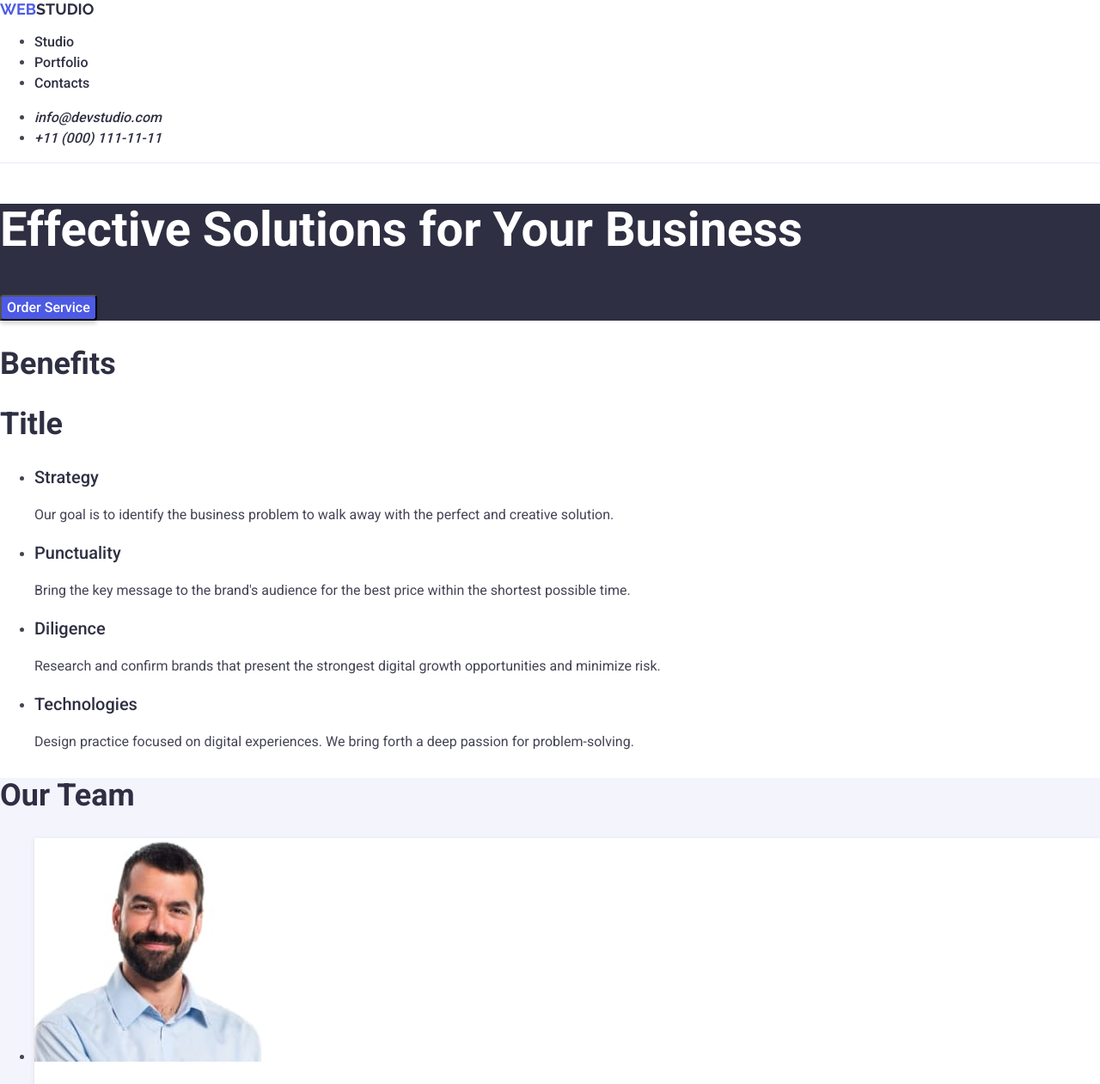
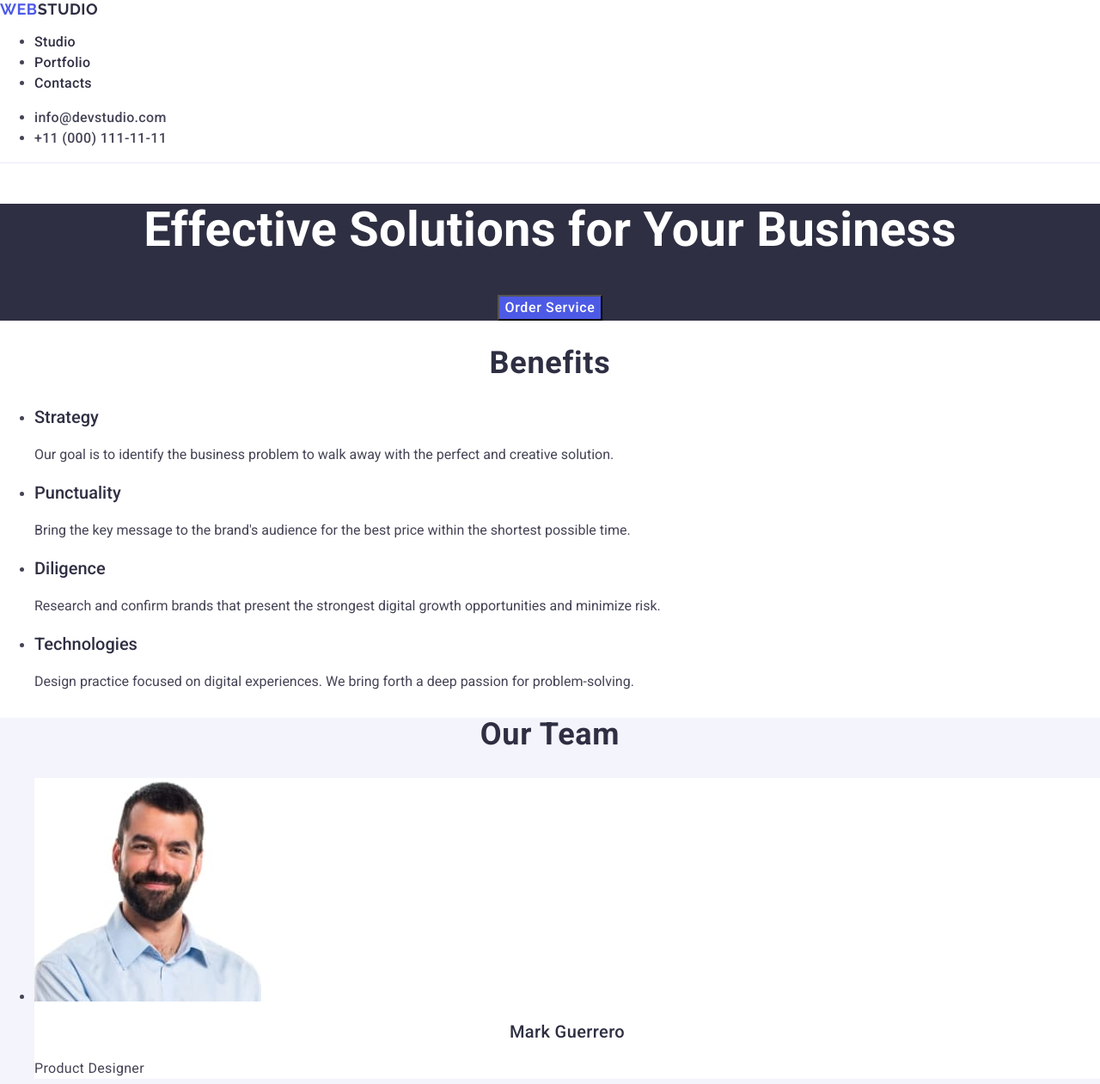
Before and after one commit to Oleg12321/goit-markup-hw-02, a plain HTML site: page index.html in a window 1280 px wide. Shown: the top 1261 px of the page at 86% size. Drawn offline with nearby package versions, Linux system fonts and the light colour scheme.

Commit message:
correcting errors

```diff
--- a/css/styles.css
+++ b/css/styles.css
@@ -1,7 +1,6 @@
 body {
-	font-family: 'Roboto', 'Raleway', sans-serif;
+	font-family: 'Roboto', sans-serif;
 	color: #434455;
-	box-sizing: border-box;
 	/* WHITE */
 	background: rgb(255, 255, 255);
 }
@@ -49,7 +48,7 @@
 	font-weight: 500;
 	line-height: 24px;
 	letter-spacing: 2%;
-    text-decoration: none;
+	text-decoration: none;
 }
 header {
 	/* CORNFLOWER */
@@ -57,8 +56,6 @@
 }
 
 button {
-	border-radius: 4px;
-	box-shadow: 0px 4px 4px 0px rgba(0, 0, 0, 0.15);
 	/* IRIS */
 	background: rgb(77, 90, 229);
 	cursor: pointer;
@@ -70,34 +67,41 @@
 	letter-spacing: 4%;
 }
 
-.logo-web{
-    color: rgb(77, 90, 229);
+address {
+	font-style: normal;
 }
 
 /* header */
 
-.header__contact-list {
-	color: rgb(67, 68, 85);
-}
 .header__logo {
-	color: rgb(46, 47, 66);
-	font-family: "Raleway";
+	color: #4d5ae5;
+	font-family: 'Raleway', sans-serif;
 	font-size: 18px;
 	font-weight: 700;
-	line-height: 21px;
-	letter-spacing: 3%;
+	line-height: 1.17;
+	letter-spacing: 0.03em;
 	text-transform: uppercase;
+}
+.logo-web-header {
+	color: #2e2f42;
+}
+.header__menu-link {
+	letter-spacing: 0.02em;
 }
 
 .header__menu-link:hover,
 .header__menu-link:focus,
 .header__contact-link:hover,
-.header__contact-link:focus{
-    /* Body Medium */
-color: rgb(64, 75, 191);
+.header__contact-link:focus {
+	/* Body Medium */
+	color: rgb(64, 75, 191);
 }
-.header__menu-link:active{
+.header__menu-link:active {
+}
 
+.header__contact-link {
+	color: #434455;
+	letter-spacing: 0.02em;
 }
 
 /* main */
@@ -105,10 +109,41 @@
 
 .main__section-head {
 	/* NAVY BLUE */
+	font-family: 'Roboto', sans-serif;
 	background: rgb(46, 47, 66);
+	line-height: 1.07;
+	text-align: center;
+	letter-spacing: 0.02em;
 }
-.main__button:hover{
-    background: rgb(64, 75, 191);
+.main__button {
+	font-family: 'Roboto', sans-serif;
+	letter-spacing: 0.04em;
+}
+.main__button:hover,
+.main__button:focus {
+	background: #404bbf;
+}
+
+/* main__section-enefits */
+.main__subheading {
+	/* Header 3 */
+	color: #2e2f42;
+	font-family: Roboto;
+	font-size: 20px;
+	font-weight: 500;
+	line-height: 24px;
+	letter-spacing: 2%;
+	text-align: left;
+}
+.main__text{
+    /* Body */
+color: #434455;
+font-family: Roboto;
+font-size: 16px;
+font-weight: 400;
+line-height: 24px;
+letter-spacing: 2%;
+text-align: left;
 }
 /* main__section-team */
 
@@ -117,23 +152,37 @@
 	background: rgb(244, 244, 253);
 }
 .main__team-member {
-	border-radius: 0px 0px 4px 4px;
-	box-shadow: 0px 2px 1px 0px rgba(46, 47, 66, 0.08),
-		0px 1px 1px 0px rgba(46, 47, 66, 0.16),
-		0px 1px 6px 0px rgba(46, 47, 66, 0.08);
 	/* WHITE */
 	background: rgb(255, 255, 255);
 }
-
+.main__subtitle{
+    line-height: 1.11;
+    text-align: center;
+    letter-spacing: 0.02em;
+    text-transform: capitalize;
+}
+.main__team-name{
+    line-height: 1.11;
+    text-align: center;
+    letter-spacing: 0.02em;
+    text-transform: capitalize;
+}
+.main__team-role{
+    letter-spacing: 0.02em;
+}
 
 /* main__section-portfolio */
 .main__section-portfolio {
-	box-sizing: border-box;
 	/* CORNFLOWER */
 	border-bottom: 1px solid rgb(231, 233, 252);
 	border-left: 1px solid rgb(231, 233, 252);
 	border-right: 1px solid rgb(231, 233, 252);
 }
+.main__portfolio-name,
+.main__portfolio-category{
+    letter-spacing: 0.02em;
+}
+
 /* footer */
 .footer {
 	/* NAVY BLUE */
@@ -143,11 +192,17 @@
 	color: rgb(244, 244, 253);
 }
 .footer__logo {
-	color: rgb(244, 244, 253);
-	font-family: 'Raleway';
+	color: #4d5ae5;
+	font-family: 'Raleway', sans-serif;
 	font-size: 18px;
 	font-weight: 700;
-	line-height: 21px;
-	letter-spacing: 3%;
+	line-height: 1.17;
+	letter-spacing: 0.03em;
 	text-transform: uppercase;
 }
+.logo-web-footer {
+	color: #f4f4fd;
+}
+.footer__text{
+    letter-spacing: 0.02em;
+}
--- a/index.html
+++ b/index.html
@@ -19,11 +19,11 @@
 	<body>
 		<header class="header">
 			<nav class="header__nav">
-				<a href="./index.html" class="header__logo"><span class="logo-web">Web</span>Studio</a>
+				<a href="./index.html" class="header__logo">Web<span class="logo-web-header">Studio</span></a>
 				<ul class="header__menu">
-					<li><a href="#" class="header__menu-link">Studio</a></li>
-					<li><a href="#" class="header__menu-link">Portfolio</a></li>
-					<li><a href="#" class="header__menu-link">Contacts</a></li>
+					<li><a href="./index.html" class="header__menu-link">Studio</a></li>
+					<li><a href="" class="header__menu-link">Portfolio</a></li>
+					<li><a href="" class="header__menu-link">Contacts</a></li>
 				</ul>
 			</nav>
 			<address class="header__address">
@@ -49,7 +49,6 @@
 			<section class="main__section-enefits">
 				<!-- <div class="container"> -->
 				<h2 class="main__subtitle">Benefits</h2>
-				<h2 class="main__subtitle">Title</h2>
 				<ul class="main__list">
 					<li class="main__item">
 						<h3 class="main__subheading">Strategy</h3>
@@ -200,7 +199,7 @@
 		</main>
 		<footer class="footer">
 			<!-- <div class="container"> -->
-			<a href="./index.html" class="footer__logo"><span class="logo-web">Web</span>Studio</a>
+			<a href="./index.html" class="footer__logo"><span class="logo-web">Web<span class="logo-web-footer">Studio</span></a>
 			<p class="footer__text">
 				Increase the flow of customers and sales for your business with digital
 				marketing & growth solutions.
```
Also changed, not shown: 1 other file.
